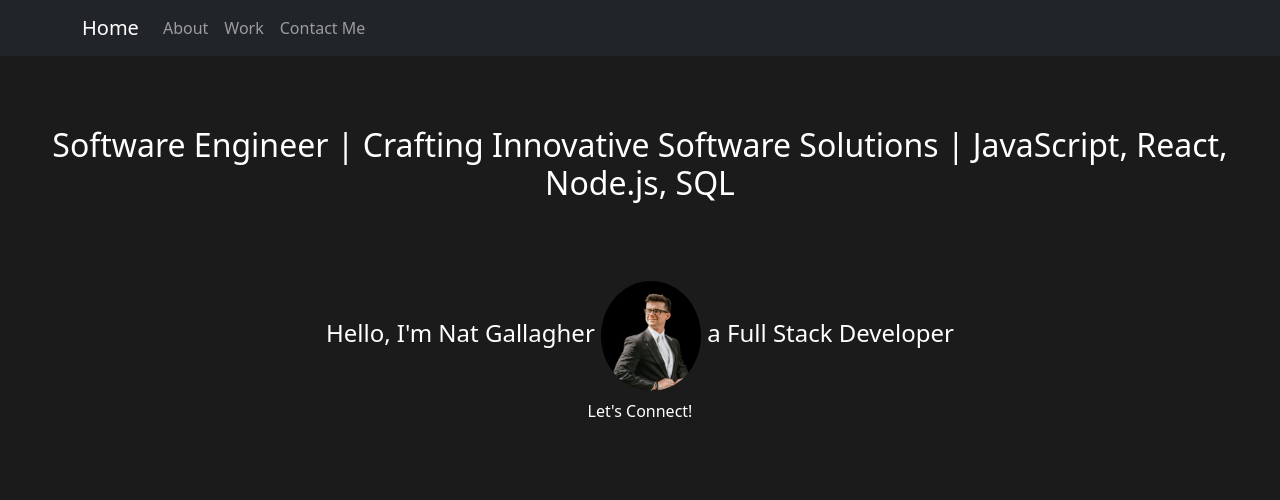
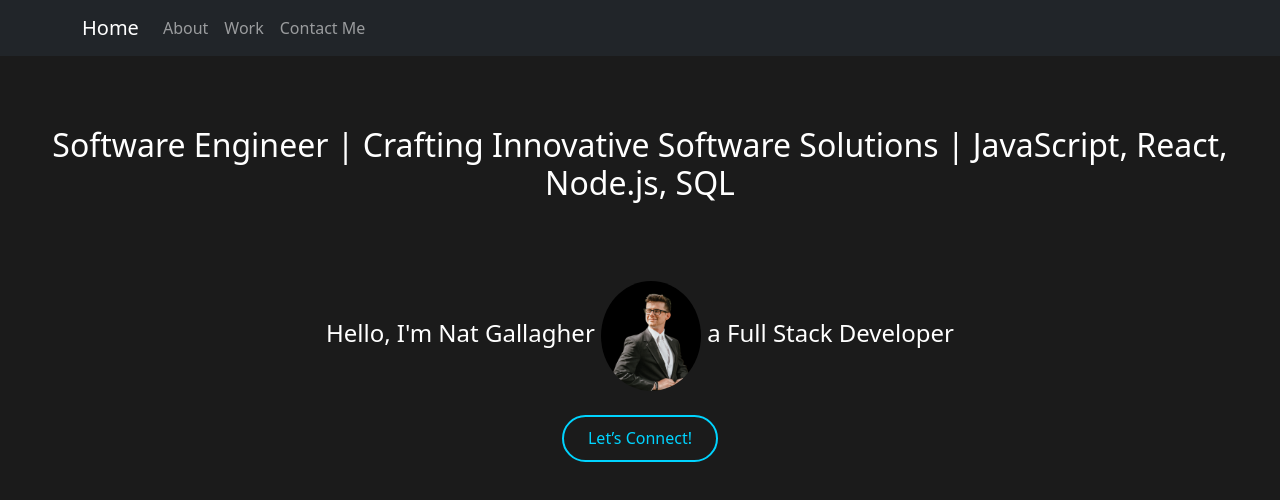
Before and after one commit to NatGallagher/Portfolio, a React (Create React App) app in the folder portfolio/: page /#/ in a window 1280 px wide. Shown: the top 500 px of the page. Built offline with nearby package versions, Linux system fonts and the light colour scheme.

Commit message:
let's connect button added. Not linked

```diff
--- a/portfolio/src/components/Home.js
+++ b/portfolio/src/components/Home.js
@@ -6,7 +6,28 @@ function Home() {
         <div className="App" style={{backgroundColor: "#1b1b1b", color: "white", minHeight: "100vh", paddingTop: "70px"}}>
           <h2 style={{paddingBottom: "70px"}}>Software Engineer | Crafting Innovative Software Solutions | JavaScript, React, Node.js, SQL</h2>
           <h4>Hello, I'm Nat Gallagher <img src={profilePic} height="110" width="100" alt="Profile" style={{borderRadius: "50%"}}></img> a Full Stack Developer</h4>
-          <p>Let's Connect!</p>
+          <button style={{
+            backgroundColor: 'transparent',
+            color: '#00d4ff',
+            border: '2px solid #00d4ff',
+            padding: '0.6rem 1.5rem',
+            borderRadius: '30px',
+            fontSize: '1rem',
+            cursor: 'pointer',
+            transition: 'all 0.3s ease',
+            marginTop: '1rem'
+          }}
+          onMouseOver={e => {
+            e.target.style.backgroundColor = '#00d4ff';
+            e.target.style.color = '#1b1b1b';
+          }}
+          onMouseOut={e => {
+            e.target.style.backgroundColor = 'transparent';
+            e.target.style.color = '#00d4ff';
+          }}>
+            Let’s Connect!
+          </button>
+
         </div>
       </>
     );
```
